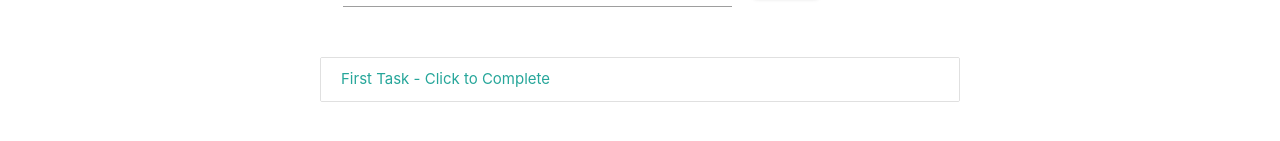
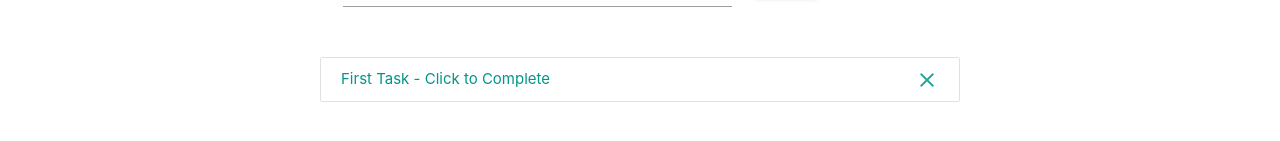
Before and after one commit to ragokan/TaskLord, a React (Create React App) app: page / in a window 1280 px wide. Shown: the part 393-534 px from the top of the page. Built offline with nearby package versions, Linux system fonts and the light colour scheme.

Commit message:
complete task

```diff
--- a/public/index.html
+++ b/public/index.html
@@ -23,6 +23,7 @@
     -->
     <title>Task Lord</title>
     <link rel="stylesheet" href="https://cdnjs.cloudflare.com/ajax/libs/materialize/1.0.0/css/materialize.min.css" />
+    <link href="https://fonts.googleapis.com/icon?family=Material+Icons" rel="stylesheet" />
   </head>
   <body>
     <noscript>You need to enable JavaScript to run this app.</noscript>
--- a/src/MainStyles.css
+++ b/src/MainStyles.css
@@ -17,3 +17,14 @@
 .completed {
   text-decoration-line: line-through;
 }
+
+.tealLink {
+  color: #009688;
+}
+.tealLink:hover {
+  color: #00695c;
+}
+
+.collection-item {
+  list-style: none;
+}
--- a/src/components/tasks/TaskItem.tsx
+++ b/src/components/tasks/TaskItem.tsx
@@ -5,9 +5,14 @@
   const { changeTask }: any = useContext(TaskContext);
   return (
     <>
-      <a href="#!" className={`collection-item ${task.taskIsCompleted && "completed"}`} onClick={() => changeTask(task.taskID)}>
-        {task.taskName}
-      </a>
+      <li className="collection-item">
+        <a href="#!" className={`tealLink ${task.taskIsCompleted && "completed"}`} onClick={() => changeTask(task.taskID)}>
+          {task.taskName}
+        </a>
+        <a href="#!" className="secondary-content">
+          <i className="material-icons">close</i>
+        </a>
+      </li>
     </>
   );
 };
```
Also changed, not shown: 1 other file (tests, documents, lock files or other folders).
